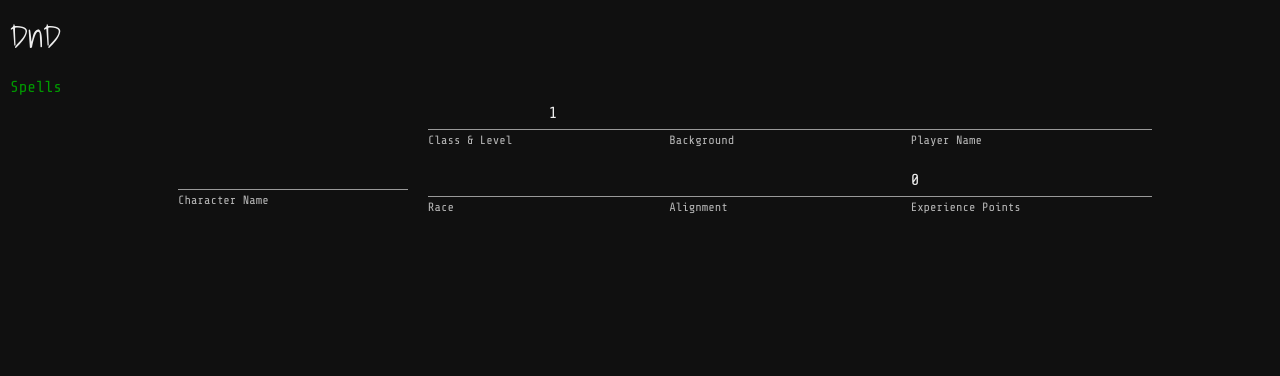
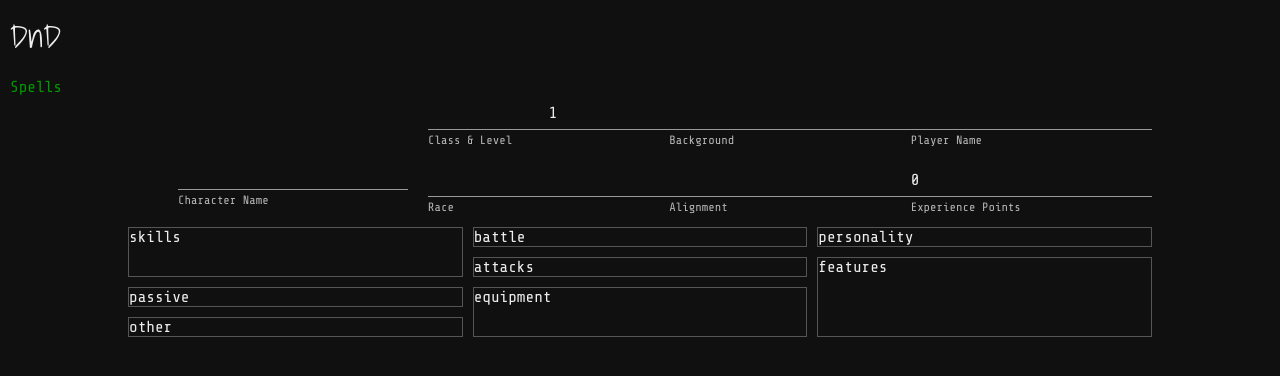
Before and after one commit to iamjoshhansen/dnd, an Angular app: page /player in a window 1280 px wide. Shown: the top 376 px of the page. Built offline with nearby package versions, Linux system fonts and the light colour scheme.

Commit message:
Added layout for main section

```diff
--- a/src/app/pages/player/player.component.html
+++ b/src/app/pages/player/player.component.html
@@ -65,4 +65,13 @@
   </div>
 </header>
 
-<main></main>
+<main class="adventure-stats">
+  <section class="skills">skills</section>
+  <section class="passive">passive</section>
+  <section class="other">other</section>
+  <section class="battle">battle</section>
+  <section class="equipment">equipment</section>
+  <section class="personality">personality</section>
+  <section class="attacks">attacks</section>
+  <section class="features">features</section>
+</main>
--- a/src/app/pages/player/player.component.scss
+++ b/src/app/pages/player/player.component.scss
@@ -17,9 +17,9 @@
     min-width: 300px;
 
     grid-template-areas:
-      '. .     .'
-      '. input .'
-      '. .     .';
+      ". .     ."
+      ". input ."
+      ". .     .";
 
     // &>* {
     //   box-shadow: inset 0 0 10px #f00;
@@ -29,7 +29,6 @@
       grid-area: input;
     }
   }
-
 
   .header-2 {
     display: grid;
@@ -48,14 +47,14 @@
     grid-template-columns: 1fr;
     grid-template-rows: 2fr 1fr;
     grid-template-areas:
-      'input'
-      'label';
+      "input"
+      "label";
 
     &.two-part {
       grid-template-columns: 1fr 1fr;
       grid-template-areas:
-        'input input2'
-        'label label';
+        "input input2"
+        "label label";
     }
 
     .text-label {
@@ -83,3 +82,44 @@
     }
   }
 }
+
+.adventure-stats {
+  display: grid;
+  grid-template-columns: repeat(3, 1fr);
+  gap: 10px;
+  grid-template-areas:
+    "skills battle    personality"
+    "skills attacks   features"
+    "wisdom equipment features"
+    "other  equipment features";
+
+  & > * {
+    // box-shadow: inset 0 0 10px #fff;
+    border: solid 1px #555;
+  }
+
+  .skills {
+    grid-area: skills;
+  }
+  .wisdom {
+    grid-area: wisdom;
+  }
+  .other {
+    grid-area: other;
+  }
+  .battle {
+    grid-area: battle;
+  }
+  .equipment {
+    grid-area: equipment;
+  }
+  .personality {
+    grid-area: personality;
+  }
+  .attacks {
+    grid-area: attacks;
+  }
+  .features {
+    grid-area: features;
+  }
+}
```
